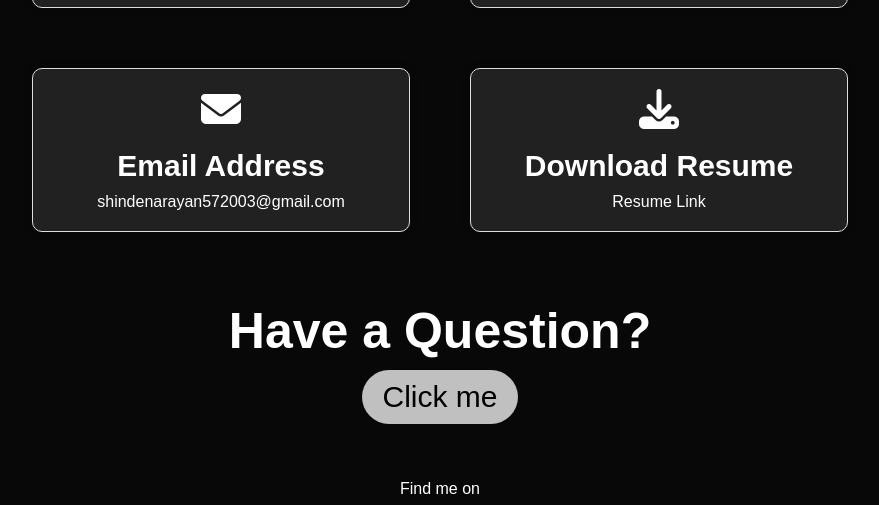
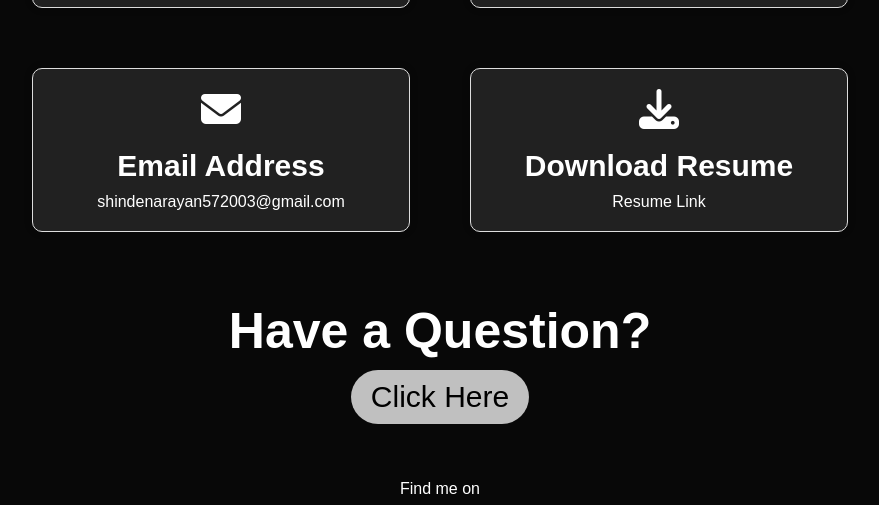
Before and after one commit to Narayan-Shinde/Narayan-Shinde-Portfolio, a plain HTML site: page index.html in a window 1280 px wide. Shown: the part 6791-7296 px from the top of the page, without its empty margins (200-1079 px from the left). Drawn offline with Linux system fonts and the light colour scheme.

Commit message:
Update index.html

```diff
--- a/index.html
+++ b/index.html
@@ -310,7 +310,7 @@
 				</div>
 				<div class="question">
 					<h2>Have a Question?</h2>
-					<button id="open-form">Click me</button>
+					<button id="open-form">Click Here</button>
                     <div id="form-container"></div>
 					<br>
 					<br>
```
